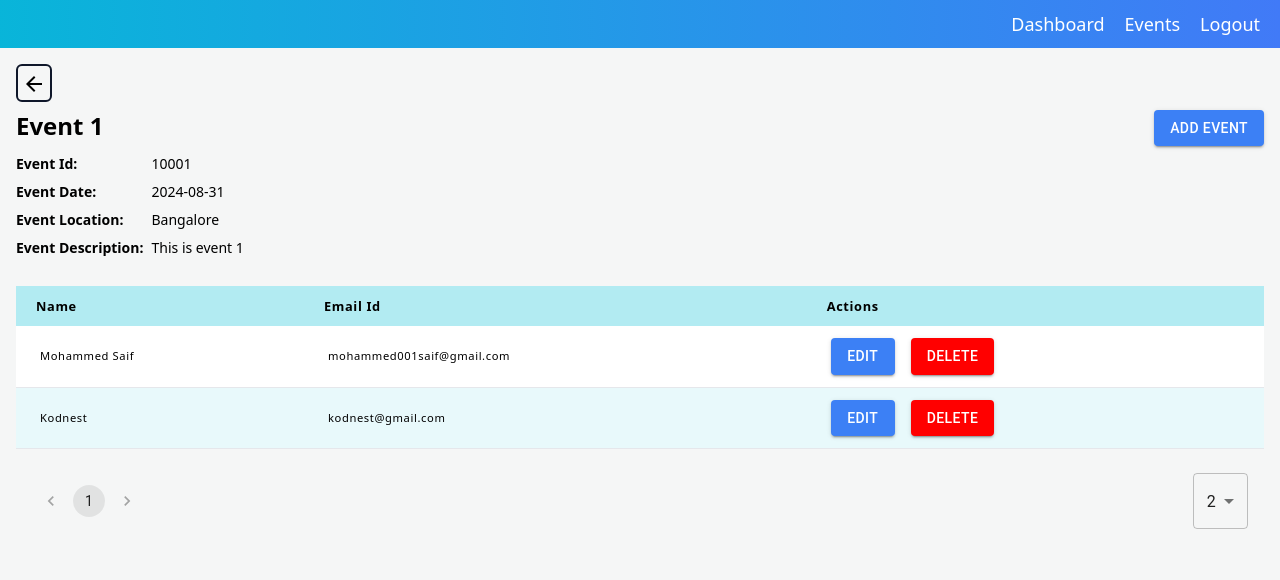
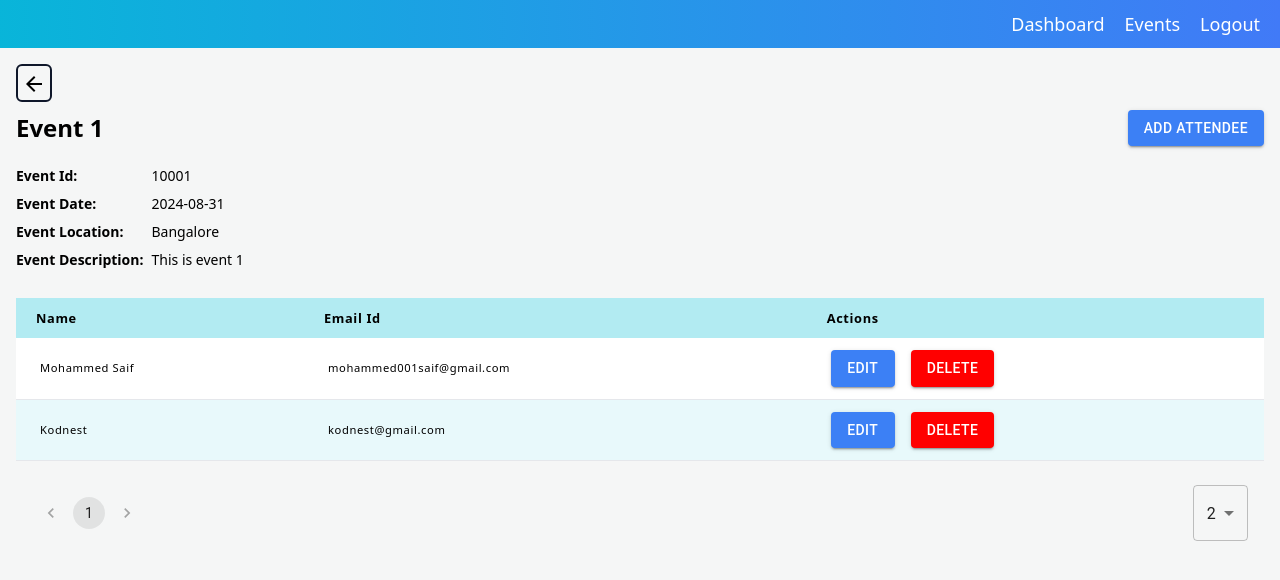
Before and after one commit to mohammedsaif001/kodnest-interview, a Next.js app: page /events/10001 in a window 1280 px wide. Shown: the top 580 px of the page. Built offline with nearby package versions, Linux system fonts and the light colour scheme.

Commit message:
Middleware and ui fix

```diff
--- a/src/components/events/EventItemClient.tsx
+++ b/src/components/events/EventItemClient.tsx
@@ -84,17 +84,19 @@ const EventItemClient = ({ eventId }: { eventId: string }) => {
       >
         <ArrowBackIcon />
       </div>
-      <section className="flex justify-between">
+      <section className="flex justify-between gap-4 items-center">
         <h3 className="text-xl md:text-2xl font-bold">
           {eventDetails?.eventName}
         </h3>
-        <AddForms
-          handleAdd={handleAdd}
-          Component={AttendeeForm}
-          heading={`Add Event`}
-        />
+        <div>
+          <AddForms
+            handleAdd={handleAdd}
+            Component={AttendeeForm}
+            heading={`Add Attendee`}
+          />
+        </div>
       </section>
-      <article className="w-max flex flex-col gap-2 text-sm">
+      <article className="mt-3 w-max flex flex-col gap-2 text-sm">
         {eventDetails &&
           Object?.entries(eventDetails)?.map(([key, value]) => {
             // Skip 'eventName' and 'attendees'
--- a/src/components/form/AddForm.tsx
+++ b/src/components/form/AddForm.tsx
@@ -11,7 +11,7 @@ const AddForms = ({ handleAdd, Component, heading, ...rest }) => {
     setOpen(true);
   };
   return (
-    <div>
+    <div className="w-max">
       <Button color="primary" variant="contained" onClick={() => onOpen()}>
         {heading}
       </Button>
--- a/src/components/form/dashboard/EventForm.tsx
+++ b/src/components/form/dashboard/EventForm.tsx
@@ -22,12 +22,12 @@ const EventForm = ({ register, errors }) => {
       <InputField
         name="eventDate"
         type="date"
-        label={"Event Name"}
+        label={"Event Date"}
         register={(name) =>
           register(name, {
             required: {
               value: true,
-              message: "Event Name is Required",
+              message: "Event Date is Required",
             },
           })
         }
--- a/src/middleware.ts
+++ b/src/middleware.ts
@@ -23,6 +23,7 @@ export function middleware(request) {
 export const config = {
   matcher: [
     "/((?!_next/static|favicon.ico|).*)",
+    "/",
     "/dashboard",
     "/events",
     "/events/(.*)",
```
